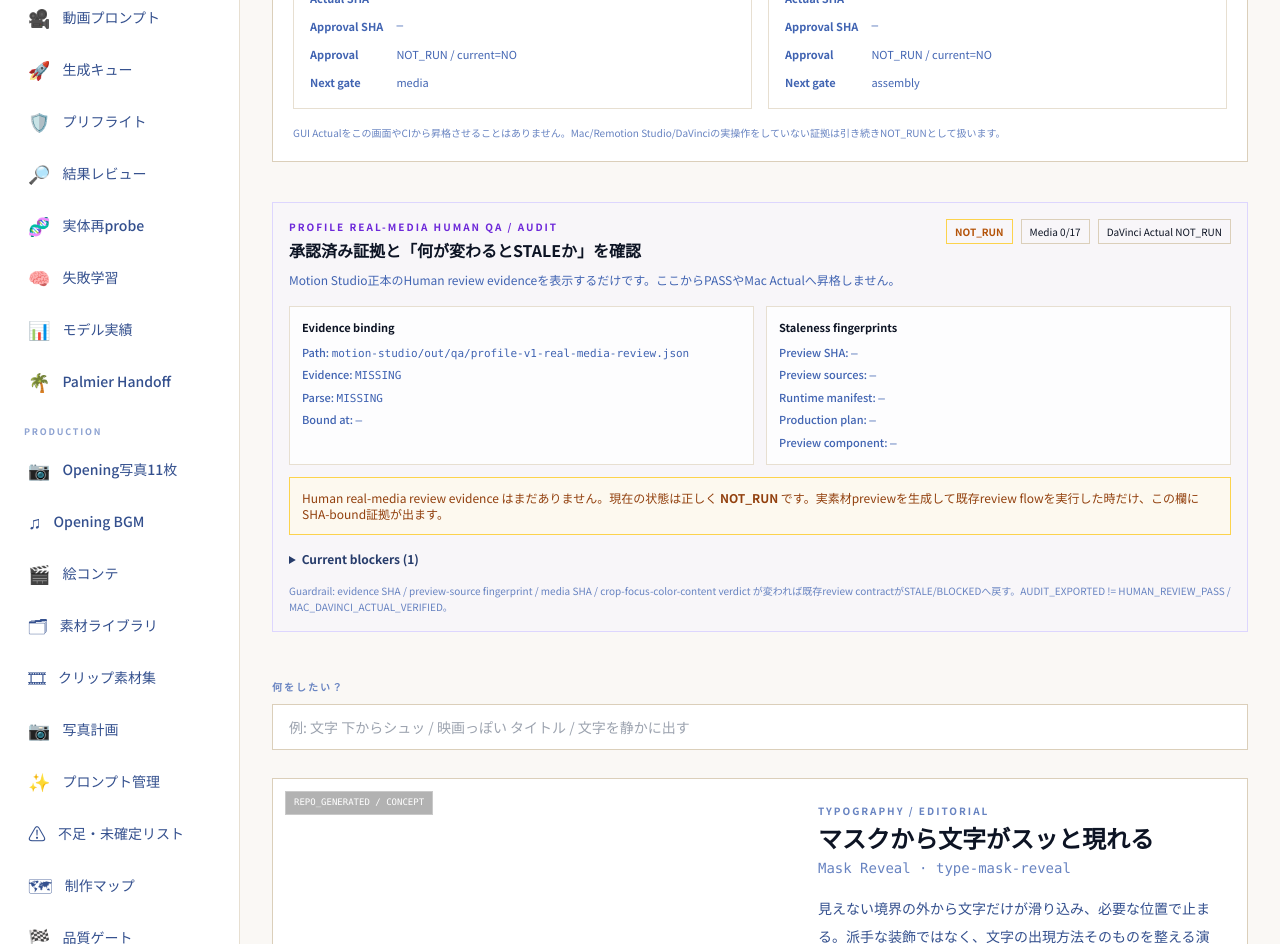
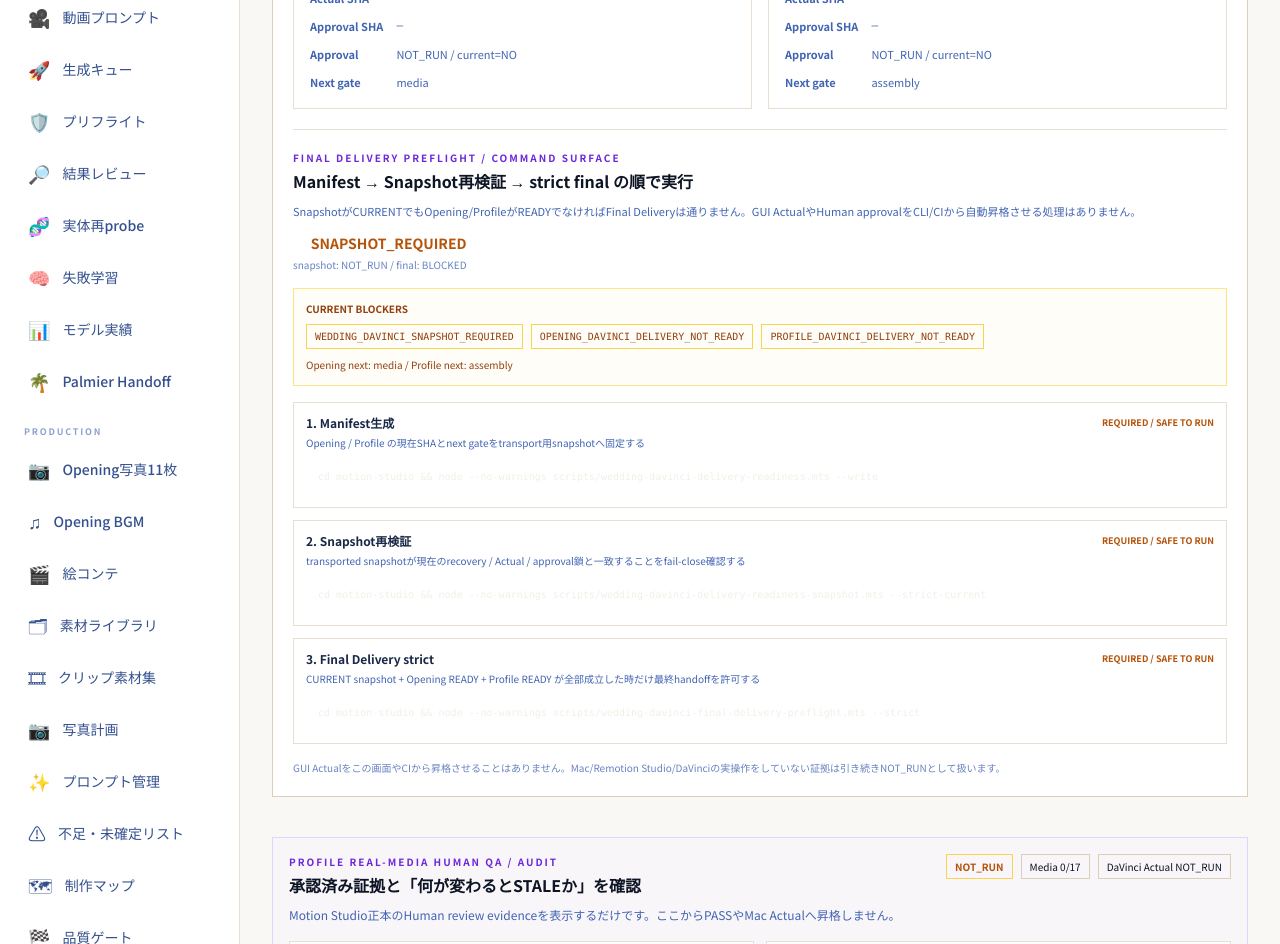
Before and after one commit to m-shogo/wedding-project, a React (Vite) app in the folder movie-dashboard/: page /movie-coach/motion-library in a window 1280 px wide. Shown: the part 1420-2364 px from the top of the page. Built offline with nearby package versions, Linux system fonts and the light colour scheme.

Commit message:
Movie: surface final DaVinci preflight commands in Motion Zukan

```diff
--- a/movie-dashboard/src/components/WeddingDavinciDeliveryReadinessCard.tsx
+++ b/movie-dashboard/src/components/WeddingDavinciDeliveryReadinessCard.tsx
@@ -1,15 +1,19 @@
 import {buildWeddingDavinciDeliveryReadiness} from "../data/weddingDavinciDeliveryReadiness";
+import {buildWeddingDavinciFinalDeliveryPreflight} from "../data/weddingDavinciFinalDeliveryPreflight";
 
 const shortSha = (value: string | null) => value ? `${value.slice(0, 10)}…` : "—";
 
 const stateClass = (state: string) => {
-  if (state === "READY") return "text-emerald-700 dark:text-emerald-300";
+  if (state === "READY" || state === "CURRENT") return "text-emerald-700 dark:text-emerald-300";
   if (state === "INVALID" || state === "STALE") return "text-rose-700 dark:text-rose-300";
   return "text-amber-700 dark:text-amber-300";
 };
 
+const nextGateLabel = (nextGate: {stage?: string} | null | undefined) => nextGate?.stage ?? "PRODUCTION_READY";
+
 export function WeddingDavinciDeliveryReadinessCard() {
   const manifest = buildWeddingDavinciDeliveryReadiness();
+  const preflight = buildWeddingDavinciFinalDeliveryPreflight();
   const projects = [
     ["Opening", manifest.opening],
     ["Profile", manifest.profile],
@@ -45,7 +49,7 @@ export function WeddingDavinciDeliveryReadinessCard() {
               <dt className="font-semibold">Actual SHA</dt><dd className="font-mono">{shortSha(project.audit.actualEvidenceSha256)}</dd>
               <dt className="font-semibold">Approval SHA</dt><dd className="font-mono">{shortSha(project.audit.finalApprovalSha256)}</dd>
               <dt className="font-semibold">Approval</dt><dd>{project.audit.finalApprovalDecision} / current={project.audit.finalApprovalCurrent ? "YES" : "NO"}</dd>
-              <dt className="font-semibold">Next gate</dt><dd>{project.nextGate.stage ?? "PRODUCTION_READY"}</dd>
+              <dt className="font-semibold">Next gate</dt><dd>{nextGateLabel(project.nextGate)}</dd>
             </dl>
             {project.audit.mismatches.length > 0 && (
               <div className="mt-3 border-l-2 border-rose-400 pl-3">
@@ -59,6 +63,51 @@ export function WeddingDavinciDeliveryReadinessCard() {
         ))}
       </div>
 
+      <section className="mt-5 border-t border-sand-200 dark:border-navy-600 pt-5">
+        <div className="flex flex-wrap items-start justify-between gap-3">
+          <div>
+            <p className="text-[10px] tracking-[0.2em] font-semibold text-violet-700 dark:text-violet-300">FINAL DELIVERY PREFLIGHT / COMMAND SURFACE</p>
+            <h3 className="mt-1 text-base font-bold text-navy-900 dark:text-sand-100">Manifest → Snapshot再検証 → strict final の順で実行</h3>
+            <p className="mt-2 text-[11px] leading-5 text-navy-500 dark:text-navy-300">
+              SnapshotがCURRENTでもOpening/ProfileがREADYでなければFinal Deliveryは通りません。GUI ActualやHuman approvalをCLI/CIから自動昇格させる処理はありません。
+            </p>
+          </div>
+          <div className="text-right">
+            <p className={`text-sm font-bold ${stateClass(preflight.state)}`}>{preflight.state}</p>
+            <p className="mt-1 text-[10px] text-navy-400">snapshot: {preflight.snapshot.state} / final: {preflight.eligible ? "ELIGIBLE" : "BLOCKED"}</p>
+          </div>
+        </div>
+
+        {preflight.blockerCodes.length > 0 && (
+          <div className="mt-4 border border-amber-200 dark:border-amber-900/60 bg-amber-50/40 dark:bg-amber-950/10 p-3">
+            <p className="text-[10px] font-semibold text-amber-800 dark:text-amber-300">CURRENT BLOCKERS</p>
+            <div className="mt-2 flex flex-wrap gap-2">
+              {preflight.blockerCodes.map((code) => (
+                <code key={code} className="border border-amber-300 dark:border-amber-800 px-2 py-1 text-[10px] text-amber-800 dark:text-amber-300">{code}</code>
+              ))}
+            </div>
+            <p className="mt-2 text-[10px] leading-4 text-amber-800 dark:text-amber-300">
+              Opening next: {nextGateLabel(preflight.opening.nextGate)} / Profile next: {nextGateLabel(preflight.profile.nextGate)}
+            </p>
+          </div>
+        )}
+
+        <ol className="mt-4 space-y-3">
+          {preflight.commands.map((item) => (
+            <li key={item.id} className="border border-sand-200 dark:border-navy-600 p-3">
+              <div className="flex flex-wrap items-center justify-between gap-2">
+                <p className="text-xs font-semibold text-navy-800 dark:text-sand-100">{item.label}</p>
+                <span className={`text-[9px] font-semibold ${item.required ? "text-amber-700 dark:text-amber-300" : "text-emerald-700 dark:text-emerald-300"}`}>
+                  {item.required ? "REQUIRED / SAFE TO RUN" : "CURRENT / OPTIONAL REFRESH"}
+                </span>
+              </div>
+              <p className="mt-1 text-[10px] leading-4 text-navy-500 dark:text-navy-300">{item.purpose}</p>
+              <code className="mt-2 block overflow-x-auto bg-navy-950 px-3 py-2 text-[10px] leading-5 text-sand-100">{item.command}</code>
+            </li>
+          ))}
+        </ol>
+      </section>
+
       <p className="mt-4 text-[10px] leading-4 text-navy-400">
         GUI Actualをこの画面やCIから昇格させることはありません。Mac/Remotion Studio/DaVinciの実操作をしていない証拠は引き続きNOT_RUNとして扱います。
       </p>
```
